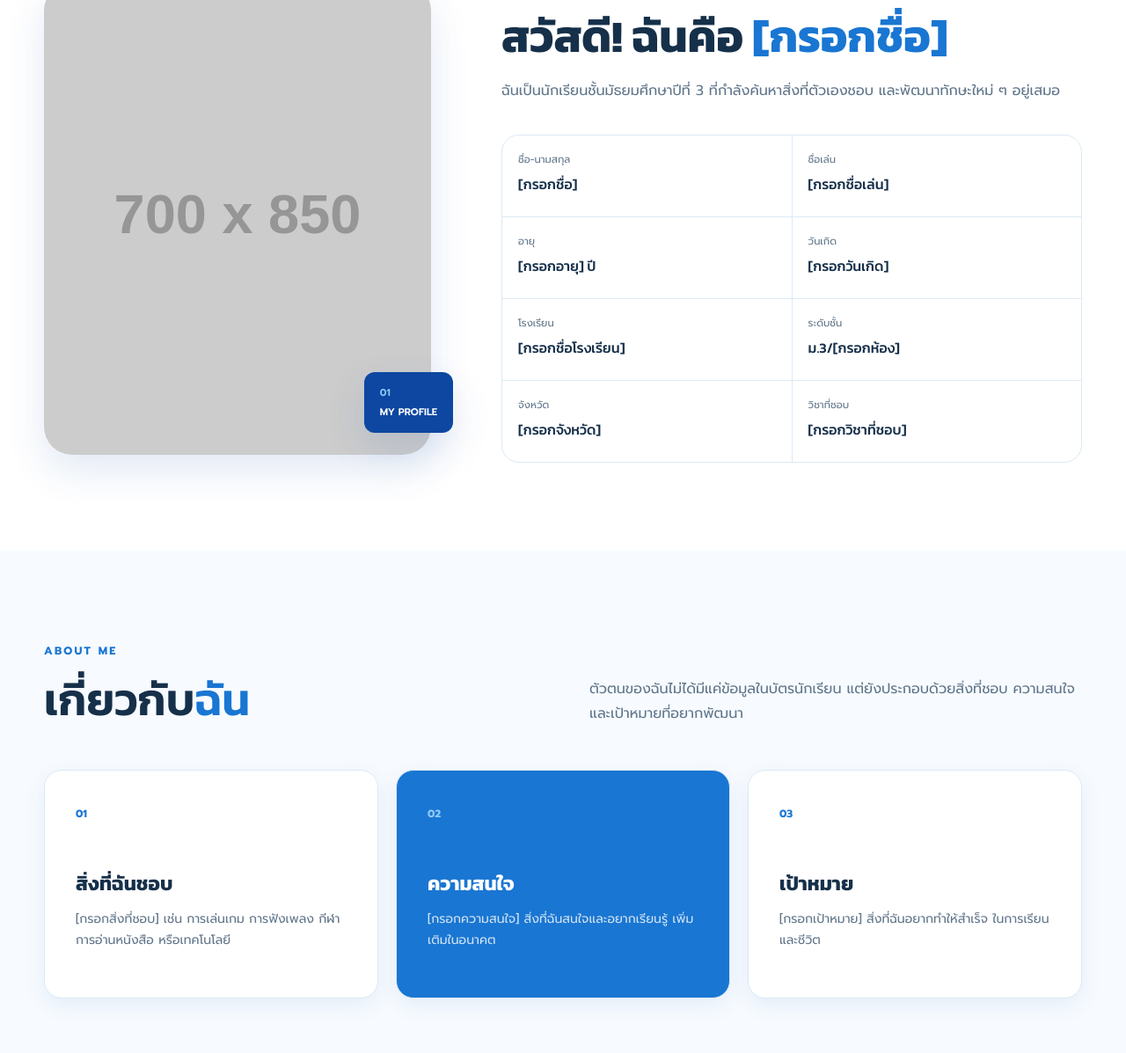
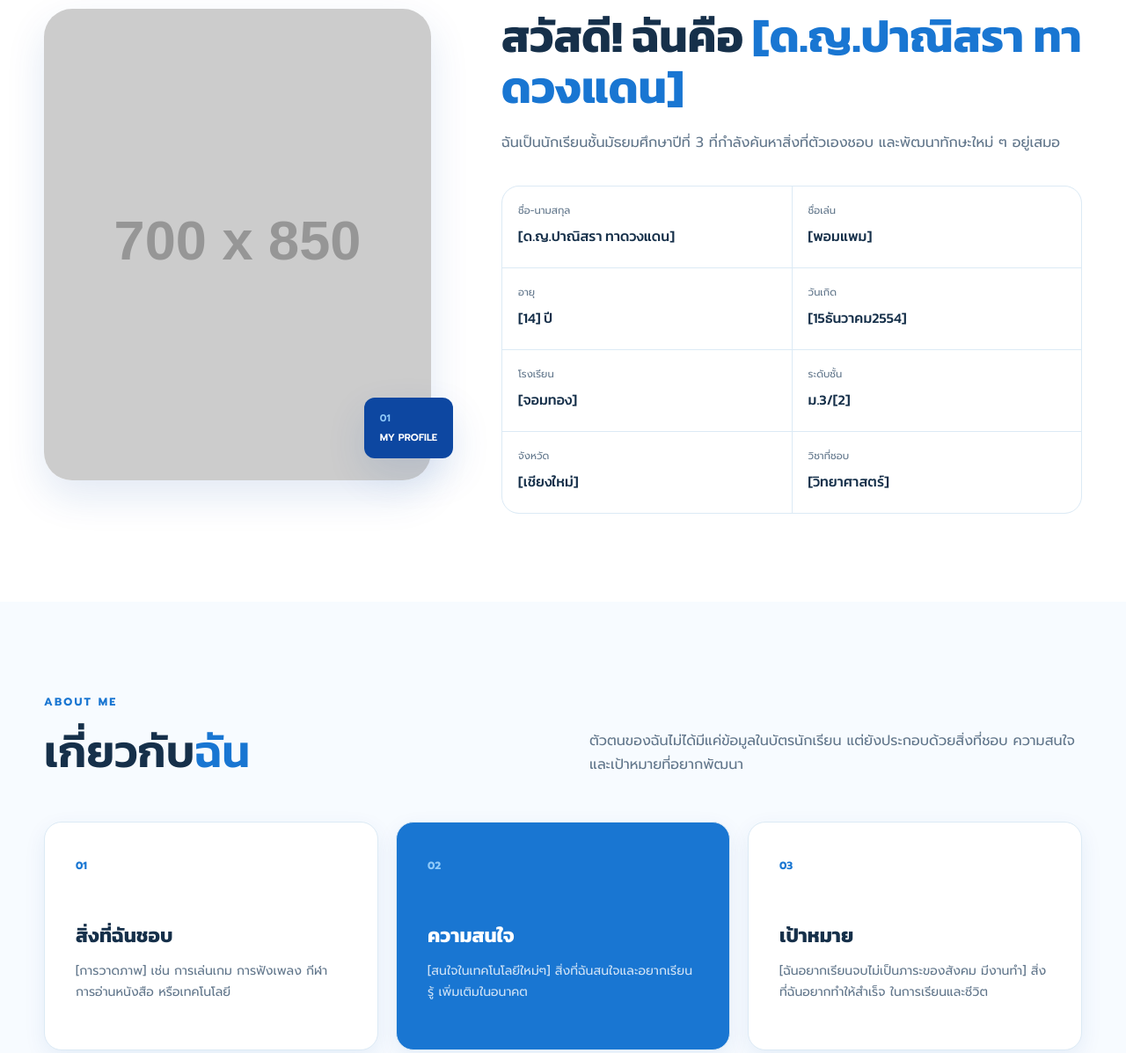
Before and after one commit to 22851-panisara/webpage, a plain HTML site: page profile.html in a window 1280 px wide. Shown: the part 575-1772 px from the top of the page at 88% size. Drawn offline with Linux system fonts and the light colour scheme; placeholder pictures from the web are drawn by us.

Commit message:
Update profile.html

```diff
--- a/profile.html
+++ b/profile.html
@@ -59,7 +59,7 @@
                 <div class="profile-info">
 
                     <span class="eyebrow">WHO I AM</span>
-                    <h2>สวัสดี! ฉันคือ <span>[กรอกชื่อ]</span></h2>
+                    <h2>สวัสดี! ฉันคือ <span>[ด.ญ.ปาณิสรา ทาดวงแดน]</span></h2>
 
                     <p class="profile-intro">
                         ฉันเป็นนักเรียนชั้นมัธยมศึกษาปีที่ 3
@@ -71,42 +71,42 @@
 
                         <div class="info-item">
                             <span>ชื่อ-นามสกุล</span>
-                            <strong>[กรอกชื่อ]</strong>
+                            <strong>[ด.ญ.ปาณิสรา ทาดวงแดน]</strong>
                         </div>
 
                         <div class="info-item">
                             <span>ชื่อเล่น</span>
-                            <strong>[กรอกชื่อเล่น]</strong>
+                            <strong>[พอมแพม]</strong>
                         </div>
 
                         <div class="info-item">
                             <span>อายุ</span>
-                            <strong>[กรอกอายุ] ปี</strong>
+                            <strong>[14] ปี</strong>
                         </div>
 
                         <div class="info-item">
                             <span>วันเกิด</span>
-                            <strong>[กรอกวันเกิด]</strong>
+                            <strong>[15ธันวาคม2554]</strong>
                         </div>
 
                         <div class="info-item">
                             <span>โรงเรียน</span>
-                            <strong>[กรอกชื่อโรงเรียน]</strong>
+                            <strong>[จอมทอง]</strong>
                         </div>
 
                         <div class="info-item">
                             <span>ระดับชั้น</span>
-                            <strong>ม.3/[กรอกห้อง]</strong>
+                            <strong>ม.3/[2]</strong>
                         </div>
 
                         <div class="info-item">
                             <span>จังหวัด</span>
-                            <strong>[กรอกจังหวัด]</strong>
+                            <strong>[เชียงใหม่]</strong>
                         </div>
 
                         <div class="info-item">
                             <span>วิชาที่ชอบ</span>
-                            <strong>[กรอกวิชาที่ชอบ]</strong>
+                            <strong>[วิทยาศาสตร์]</strong>
                         </div>
 
                     </div>
@@ -140,7 +140,7 @@
                     <span class="panel-icon">01</span>
                     <h3>สิ่งที่ฉันชอบ</h3>
                     <p>
-                        [กรอกสิ่งที่ชอบ]
+                        [การวาดภาพ]
                         เช่น การเล่นเกม การฟังเพลง
                         กีฬา การอ่านหนังสือ หรือเทคโนโลยี
                     </p>
@@ -150,7 +150,7 @@
                     <span class="panel-icon">02</span>
                     <h3>ความสนใจ</h3>
                     <p>
-                        [กรอกความสนใจ]
+                        [สนใจในเทคโนโลยีใหม่ๆ]
                         สิ่งที่ฉันสนใจและอยากเรียนรู้
                         เพิ่มเติมในอนาคต
                     </p>
@@ -160,7 +160,7 @@
                     <span class="panel-icon">03</span>
                     <h3>เป้าหมาย</h3>
                     <p>
-                        [กรอกเป้าหมาย]
+                        [ฉันอยากเรียนจบไม่เป็นภาระของสังคม มีงานทำ]
                         สิ่งที่ฉันอยากทำให้สำเร็จ
                         ในการเรียนและชีวิต
                     </p>
```
